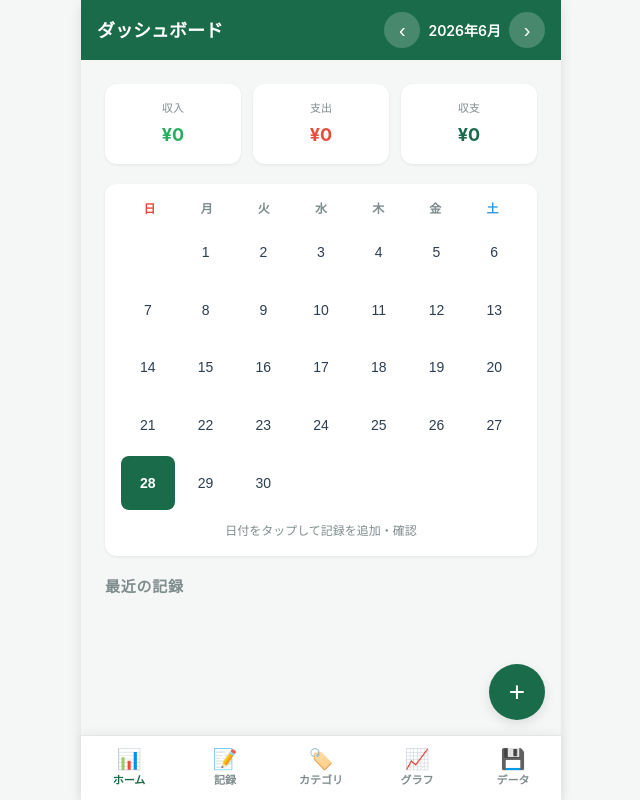
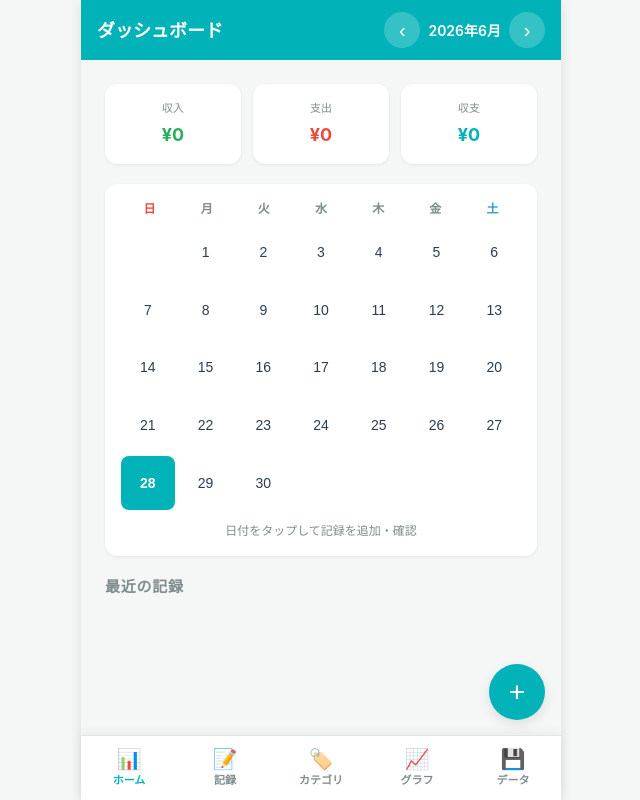
Before and after one commit to yamatomo1351-dev-pre/sample, a plain HTML site: page index.html in a window 1280 px wide. Shown: the whole page, without its empty margins (319-959 px from the left). Drawn offline with Linux system fonts and the light colour scheme.

Commit message:
アイコン・説明追加　色ちょっと修正

```diff
--- a/css/style.css
+++ b/css/style.css
@@ -1,8 +1,8 @@
 /* ===== Variables ===== */
 :root {
-  --color-primary: #1a6b4a;
-  --color-primary-light: #238f63;
-  --color-primary-dark: #145238;
+  --color-primary: #01b2b8;
+  --color-primary-light: #049196;
+  --color-primary-dark: #01b2b8;
   --color-income: #27ae60;
   --color-expense: #e74c3c;
   --color-bg: #f5f7f6;
--- a/index.html
+++ b/index.html
@@ -1,13 +1,19 @@
 <!DOCTYPE html>
 <html lang="ja">
+
 <head>
   <meta charset="UTF-8">
   <meta name="viewport" content="width=device-width, initial-scale=1.0, viewport-fit=cover">
   <meta name="theme-color" content="#1a6b4a">
   <meta name="apple-mobile-web-app-capable" content="yes">
   <title>家計簿</title>
+  <meta name="description" content="簡単な家計簿アプリ。ローカル動作のため閉じたらデータ消失します。JSON等で出力できるので別途保存してください。">
   <link rel="stylesheet" href="css/style.css">
+  <link rel="icon" href="/favicon.ico" sizes="any">
+  <!-- <link rel="icon" href="/icon.svg" type="image/svg+xml"> -->
+  <link rel="apple-touch-icon" href="/apple-touch-icon.png">
 </head>
+
 <body>
   <div id="app">
     <!-- Header -->
@@ -175,7 +181,8 @@
         </div>
         <div class="form-group">
           <label for="transactionAmount">金額</label>
-          <input type="number" id="transactionAmount" class="input" min="1" step="1" placeholder="0" required inputmode="numeric">
+          <input type="number" id="transactionAmount" class="input" min="1" step="1" placeholder="0" required
+            inputmode="numeric">
         </div>
         <div class="form-group">
           <label for="transactionCategory">カテゴリ</label>
@@ -248,4 +255,5 @@
   <script src="js/charts.js"></script>
   <script src="js/app.js"></script>
 </body>
+
 </html>
```
Also changed, not shown: apple-touch-icon.png (added), favicon.ico (added).
